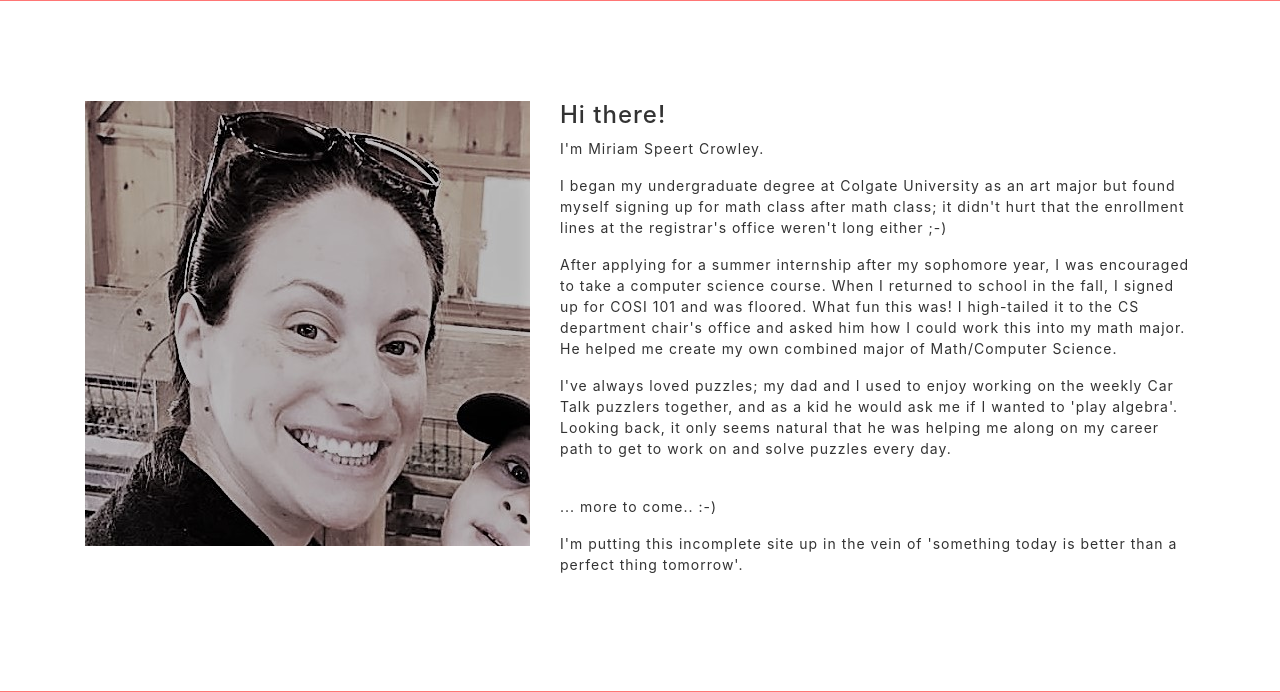
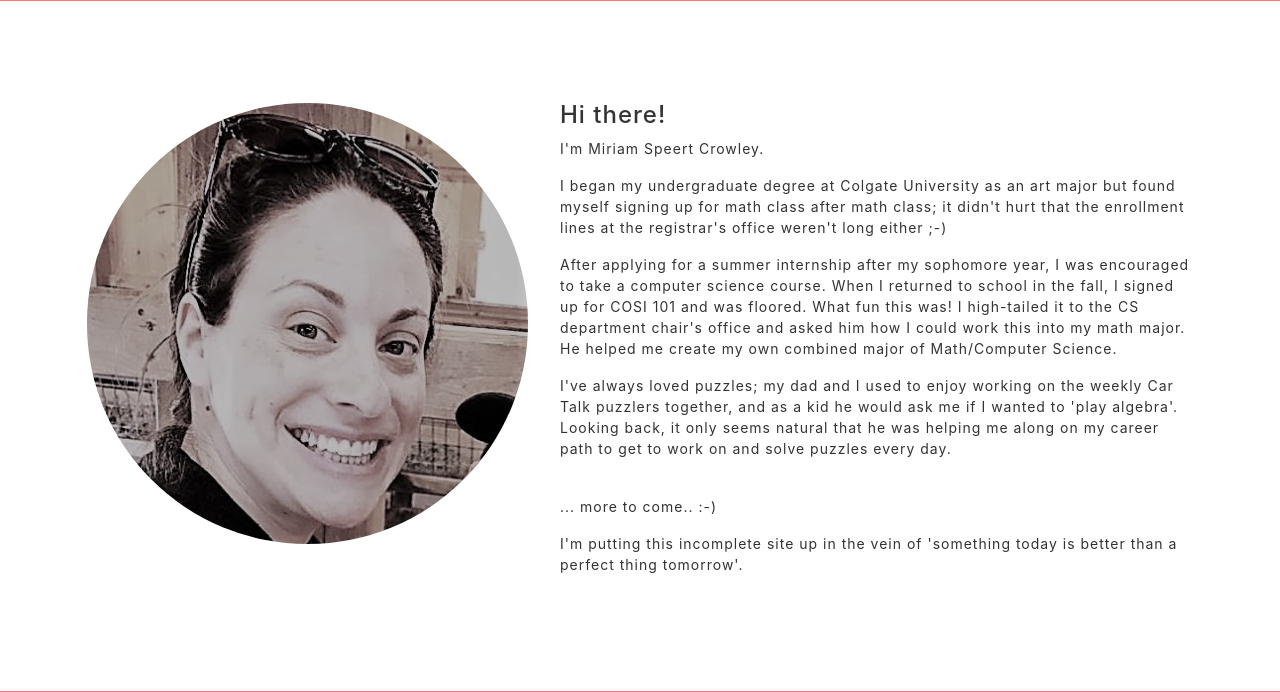
Before and after one commit to msgirlperl/Portfolio, a PHP site: page /index.html in a window 1280 px wide. Shown: the part 879-1571 px from the top of the page. Run offline with PHP 8.4, Linux system fonts and the light colour scheme; some libraries are stand-ins or nearby versions.

Commit message:
added circle around photo

```diff
--- a/css/style.css
+++ b/css/style.css
@@ -75,7 +75,9 @@ body {
     width: 100%; }
 
 .aboutImage {
-  max-width: 100%; }
+  max-width: 100%;
+  border: 2px solid transparent;
+  border-radius: 49.9%; }
 
 .skillsSection,
 .contactSection {
--- a/scss/components/_sections.scss
+++ b/scss/components/_sections.scss
@@ -1,9 +1,8 @@
-
 .section {
   padding: 100px 0;
 
   .heading {
-		text-align:center;
+    text-align: center;
     padding-bottom: 40px;
     width: 100%;
   }
@@ -11,15 +10,17 @@
 
 .aboutImage {
   max-width: 100%;
+  border: 2px solid transparent;
+  border-radius: 49.9%;
 }
 
 .skillsSection,
 .contactSection {
   background-color: $salmon;
-	color:#fff;
+  color: #fff;
 }
 
 .skill {
-	text-align:center;
+  text-align: center;
   margin-left: 10px;
 }
```
Also changed, not shown: 1 other file. Lines whose indentation alone changed are shown as unchanged.
